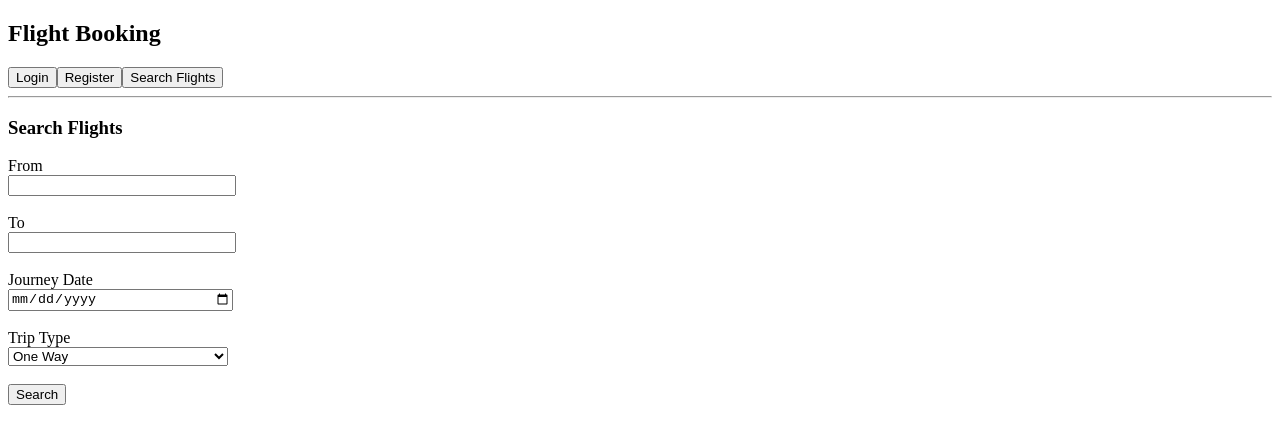
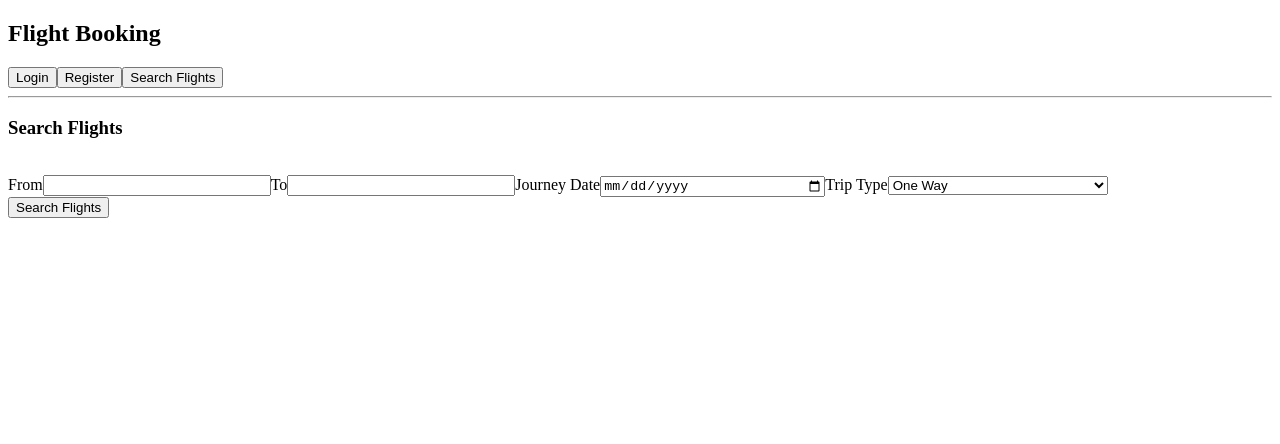
Before and after one commit to psravya-10/flight-booking-frontend, an Angular app: page / in a window 1280 px wide. Both pictures are taken after a click on the button "Search Flights". Shown: the top 444 px of the page. Built offline with nearby package versions, Linux system fonts and the light colour scheme.

Commit message:
added border and styles

```diff
--- a/src/app/flight/search/search.html
+++ b/src/app/flight/search/search.html
@@ -1,39 +1,37 @@
 <h3>Search Flights</h3>
+<br>
 
-<form
-  *ngIf="flights.length === 0"
+<form *ngIf="flights.length === 0"
       [formGroup]="searchForm"
-  (ngSubmit)="search()"
->
-  <label>From</label><br />
-  <input formControlName="fromPlace" /><br /><br />
+      (ngSubmit)="search()">
 
-  <label>To</label><br />
-  <input formControlName="toPlace" /><br /><br />
+  <label>From</label>
+  <input formControlName="fromPlace" />
 
-  <label>Journey Date</label><br />
-  <input type="date" formControlName="journeyDate" /><br /><br />
+  <label>To</label>
+  <input formControlName="toPlace" />
 
-  <label>Trip Type</label><br />
+  <label>Journey Date</label>
+  <input type="date" formControlName="journeyDate" />
+
+  <label>Trip Type</label>
   <select formControlName="tripType">
     <option value="ONE_WAY">One Way</option>
     <option value="ROUND_TRIP">Round Trip</option>
-  </select><br /><br />
-
-  <button type="submit">Search</button>
+  </select>
+<br>
+  <button class="btn-primary" type="submit">Search Flights</button>
 </form>
 
-<p style="color:red" *ngIf="errorMsg">{{ errorMsg }}</p>
+<p class="error" *ngIf="errorMsg">{{ errorMsg }}</p>
 
 <div *ngIf="flights.length > 0">
 
-  <h4>Available Flights</h4>
+  <h3>Available Flights</h3>
 
-  <button (click)="newSearch()">🔙 New Search</button>
-  <br /><br />
+  <button class="btn-secondary" (click)="newSearch()">🔙 New Search</button>
 
-  <table border="1" cellpadding="6">
-    <thead>
+  <table>
     <tr>
       <th>Airline</th>
       <th>From</th>
@@ -43,19 +41,15 @@
       <th>Price</th>
       <th>Seats</th>
     </tr>
-    </thead>
 
-    <tbody>
     <tr *ngFor="let f of flights">
       <td>{{ f.airlineName }}</td>
       <td>{{ f.fromPlace }}</td>
       <td>{{ f.toPlace }}</td>
       <td>{{ f.departureTime }}</td>
       <td>{{ f.arrivalTime }}</td>
-        <td>{{ f.priceOneWay }}</td>
+      <td>₹{{ f.priceOneWay }}</td>
       <td>{{ f.availableSeats }}</td>
     </tr>
-    </tbody>
   </table>
-
 </div>
```
Lines whose indentation alone changed are shown as unchanged.
